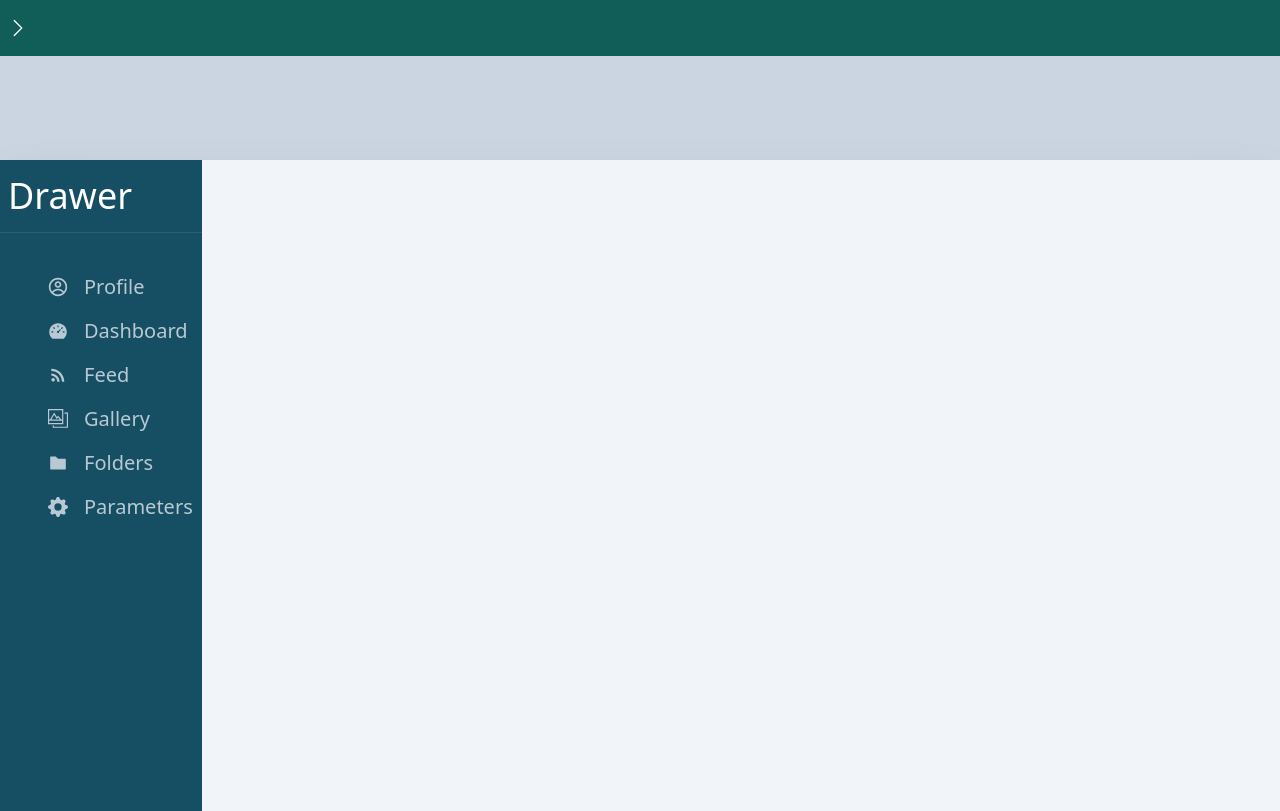
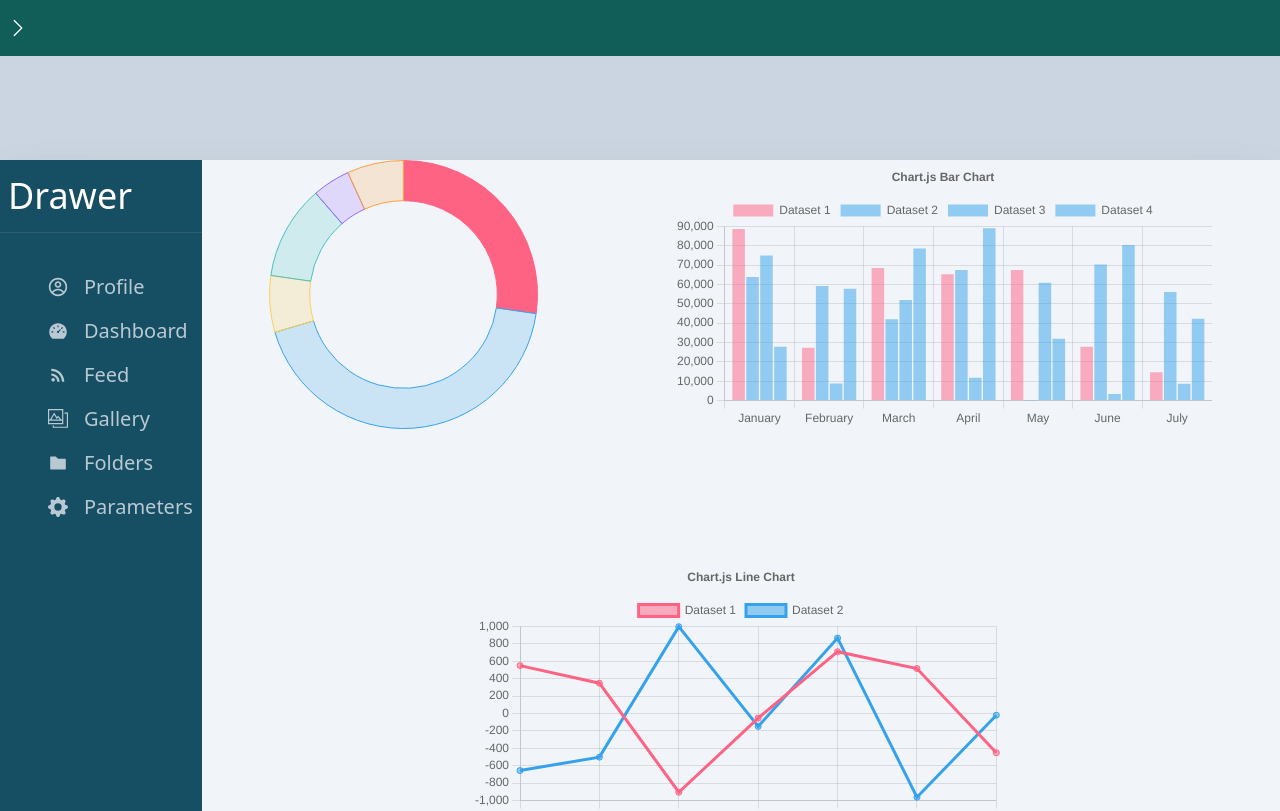
Before and after one commit to PMagatteS/Learn-tailwind, a Next.js app: page /dashboard in a window 1280 px wide. Shown: the top 811 px of the page. Built offline with nearby package versions, Linux system fonts and the light colour scheme.

Commit message:
Added few chart components

```diff
--- a/package.json
+++ b/package.json
@@ -10,14 +10,17 @@
   },
   "dependencies": {
     "@next/font": "13.1.1",
+    "chart.js": "^4.2.0",
     "eslint": "8.30.0",
     "eslint-config-next": "13.1.1",
     "next": "13.1.1",
     "react": "18.2.0",
+    "react-chartjs-2": "^5.2.0",
     "react-dom": "18.2.0",
     "react-icons": "^4.7.1"
   },
   "devDependencies": {
+    "@faker-js/faker": "^7.6.0",
     "autoprefixer": "^10.4.13",
     "postcss": "^8.4.20",
     "tailwindcss": "^3.2.4"
--- a/pages/dashboard.jsx
+++ b/pages/dashboard.jsx
@@ -1,13 +1,144 @@
 import React from 'react';
 import {SimpleDrawer} from './drawers';
+import { Doughnut, Bar, Line } from 'react-chartjs-2'
+import { Chart as ChartJS, ArcElement, Tooltip, Legend, CategoryScale, LinearScale, BarElement, Title,  PointElement, LineElement, } from 'chart.js';
+import { faker } from '@faker-js/faker';
 
+ChartJS.register(ArcElement, Tooltip, Legend,  CategoryScale, LinearScale, BarElement, Title,  PointElement, LineElement,);
+
+
+
+const DoughnutChart = () => {
+     const data = {
+        labels: ['Red', 'Blue', 'Yellow', 'Green', 'Purple', 'Orange'],
+        datasets: [
+          {
+            label: '# of Votes',
+            data: [12, 19, 3, 5, 2, 3],
+            backgroundColor: [
+              'rgba(255, 99, 132, 1)',
+              'rgba(54, 162, 235, 0.2)',
+              'rgba(255, 206, 86, 0.2)',
+              'rgba(75, 192, 192, 0.2)',
+              'rgba(153, 102, 255, 0.2)',
+              'rgba(255, 159, 64, 0.2)',
+            ],
+            borderColor: [
+              'rgba(255, 99, 132, 1)',
+              'rgba(54, 162, 235, 1)',
+              'rgba(255, 206, 86, 1)',
+              'rgba(75, 192, 192, 1)',
+              'rgba(153, 102, 255, 1)',
+              'rgba(255, 159, 64, 1)',
+            ],
+            borderWidth: 1,
+          },
+        ],
+      };
+      const options = {cutout:'70%', plugins: {legend: {display: false,},}}
+
+    return <Doughnut data={data} options={options}  />
+}
+
+const VerticalBarChart = () => {
+    const options = {
+        responsive: true,
+        plugins: {
+          legend: {
+            position: 'top'
+          },
+          title: {
+            display: true,
+            text: 'Chart.js Bar Chart',
+          },
+        },
+      };
+
+      const labels = ['January', 'February', 'March', 'April', 'May', 'June', 'July'];
+
+      const data = {
+        labels,
+        datasets: [
+          {
+            label: 'Dataset 1',
+            data: labels.map(() => faker.datatype.number({ min: 0, max: 100000 })),
+            backgroundColor: 'rgba(255, 99, 132, 0.5)',
+          },
+          {
+            label: 'Dataset 2',
+            data: labels.map(() => faker.datatype.number({ min: 0, max: 100000 })),
+            backgroundColor: 'rgba(53, 162, 235, 0.5)',
+          },
+          {
+            label: 'Dataset 3',
+            data: labels.map(() => faker.datatype.number({ min: 0, max: 100000 })),
+            backgroundColor: 'rgba(53, 162, 235, 0.5)',
+          },          {
+            label: 'Dataset 4',
+            data: labels.map(() => faker.datatype.number({ min: 0, max: 100000 })),
+            backgroundColor: 'rgba(53, 162, 235, 0.5)',
+          },
+        ],
+      };
+    return <Bar options={options} data={data} />
+}
+
+const LineChart = () => {
+    const options = {
+        responsive: true,
+        plugins: {
+          legend: {
+            position: 'top',
+          },
+          title: {
+            display: true,
+            text: 'Chart.js Line Chart',
+          },
+        },
+      };
+
+      const labels = ['January', 'February', 'March', 'April', 'May', 'June', 'July'];
+
+       const data = {
+        labels,
+        datasets: [
+          {
+            label: 'Dataset 1',
+            data: labels.map(() => faker.datatype.number({ min: -1000, max: 1000 })),
+            borderColor: 'rgb(255, 99, 132)',
+            backgroundColor: 'rgba(255, 99, 132, 0.5)',
+          },
+          {
+            label: 'Dataset 2',
+            data: labels.map(() => faker.datatype.number({ min: -1000, max: 1000 })),
+            borderColor: 'rgb(53, 162, 235)',
+            backgroundColor: 'rgba(53, 162, 235, 0.5)',
+          },
+        ],
+      };
+
+    return <Line options={options} data={data} />
+}
 
 const dashboard = () => {
     return (
         <>
            <div className="w-screen h-screen flex shadow-2xl">
+
             <SimpleDrawer/>
-            <div className="w-full h-full bg-slate-100"></div>
+
+            <div className="w-full h-full bg-slate-100">
+                <div className="flex w-full h-1/2 justify-around">
+                    <div className="w-1/4 h-full "><DoughnutChart/></div>
+                    <div className="w-2/4 h-full "><VerticalBarChart/></div>
+
+                </div>
+
+                <div className="flex w-full h-1/2 justify-around">
+                    <div className="w-2/4 h-full "><LineChart/></div>
+                </div>
+            </div>
+
             </div>
 
         </>
```
Also changed, not shown: 1 other file (tests, documents, lock files or other folders).
